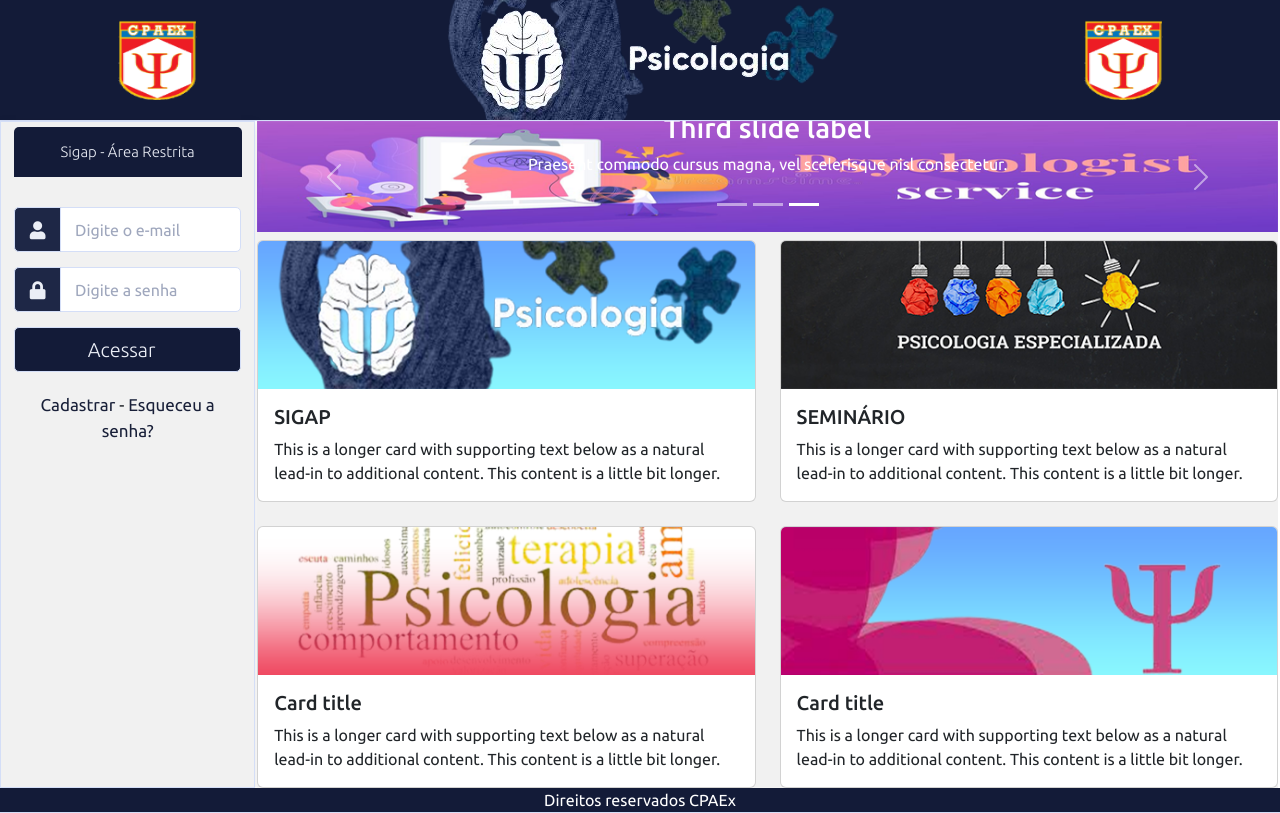
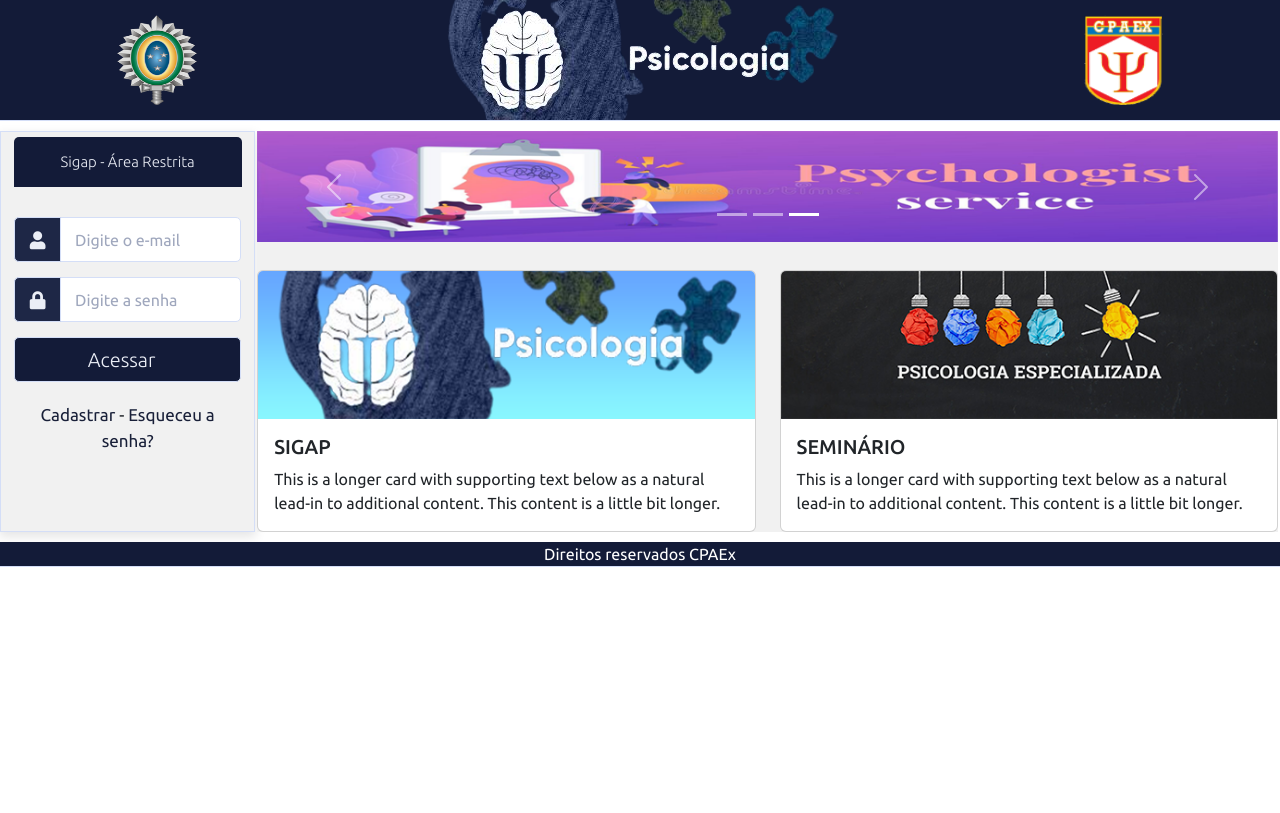
Before and after one commit to andmatsouza/react-front, a React (Create React App) app in the folder login/: page / in a window 1280 px wide. Built offline with nearby package versions, Linux system fonts and the light colour scheme.

Commit message:
feat: adicionado logo eb

```diff
--- a/login/src/components/CardContent/index.js
+++ b/login/src/components/CardContent/index.js
@@ -36,7 +36,7 @@ export const CardContent = () => {
                 </Card.Body>
               </Card>
             </Col>
-            <Col>
+            {/* <Col>
               <Card>
                 <Card.Img variant="top" src="/banner-card-5.png" />
                 <Card.Body>
@@ -61,7 +61,7 @@ export const CardContent = () => {
                   </Card.Text>
                 </Card.Body>
               </Card>
-            </Col>
+            </Col> */}
           </Row>
           {/* <Card>
             <Card.Img variant="top" src="/banner-card-2.png" />
--- a/login/src/components/CarouselHome/index.js
+++ b/login/src/components/CarouselHome/index.js
@@ -12,8 +12,8 @@ export const CarouselHome = () => {
           alt="First slide"
         />
         <Carousel.Caption>
-          <h3>First slide label</h3>
-          <p>Nulla vitae elit libero, a pharetra augue mollis interdum.</p>
+          {/* <h3>First slide label</h3>
+          <p>Nulla vitae elit libero, a pharetra augue mollis interdum.</p> */}
         </Carousel.Caption>
       </Carousel.Item>
       <Carousel.Item interval={500}>
@@ -23,8 +23,8 @@ export const CarouselHome = () => {
           alt="Second slide"
         />
         <Carousel.Caption>
-          <h3>Second slide label</h3>
-          <p>Lorem ipsum dolor sit amet, consectetur adipiscing elit.</p>
+          {/* <h3>Second slide label</h3>
+          <p>Lorem ipsum dolor sit amet, consectetur adipiscing elit.</p> */}
         </Carousel.Caption>
       </Carousel.Item>
       <Carousel.Item>
@@ -34,10 +34,10 @@ export const CarouselHome = () => {
           alt="Third slide"
         />
         <Carousel.Caption>
-          <h3>Third slide label</h3>
+          {/* <h3>Third slide label</h3>
           <p>
             Praesent commodo cursus magna, vel scelerisque nisl consectetur.
-          </p>
+          </p> */}
         </Carousel.Caption>
       </Carousel.Item>
     </Carousel>
--- a/login/src/index.css
+++ b/login/src/index.css
@@ -124,7 +124,7 @@ body {
   /* height: 1024px; */
   display: flex;
   flex-direction: row;
-  margin: 0 0px;
+  margin: 10px 0px;
 }
 
 .container-login {
@@ -140,10 +140,10 @@ body {
   /* flex-direction: row; */
   flex-direction: column;
   margin: 0 2px;
-  gap: 8px;
+  gap: 28px;
   background: var(--second-color);
-  /* align-items: start;
-  justify-content: space-around; */
+  /* align-items: center; */
+  justify-content: center;
 }
 
 .container-footer {
@@ -163,7 +163,7 @@ body {
 
 .img-header{
   width: 80px;
-  height: 80px;
+  height: 90px;
 }
 
 .wrapper-login {
--- a/login/src/pages/Home/index.js
+++ b/login/src/pages/Home/index.js
@@ -9,7 +9,7 @@ export const Home = () => {
     <>
       <div className="d-flex">
       <div className="container-header">
-        <img src="/cpaex-site.png" alt="imagem logo" className="img-header" />
+        <img src="/logo-eb.png" alt="imagem logo" className="img-header" />
         <img src="/banner-site-psc-3-sf.png" alt="imagem logo" />
         <img src="/cpaex-site.png" alt="imagem logo" className="img-header" />
       </div>
```
Also changed, not shown: login/public/logo-eb.png (added).
